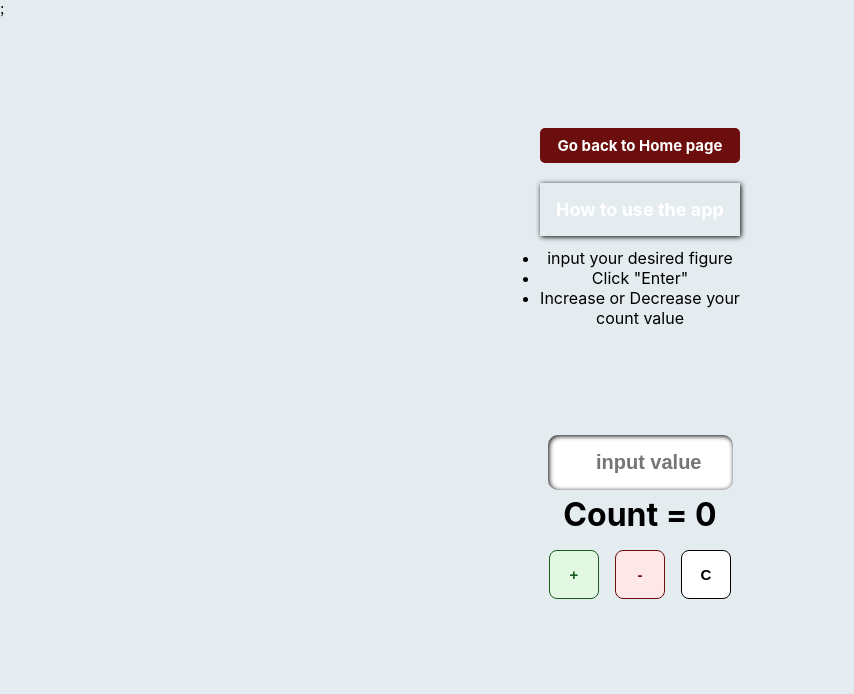
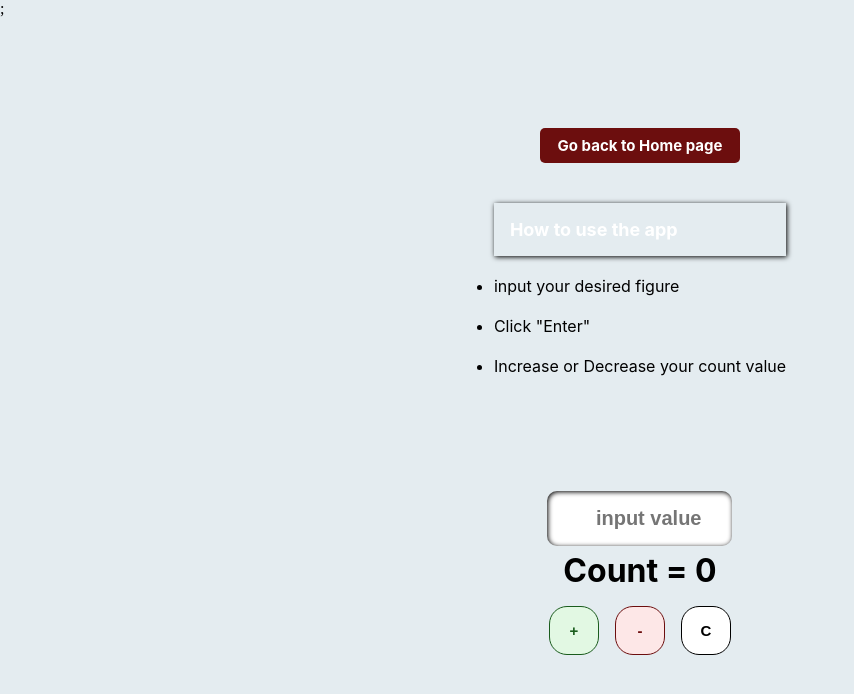
Before and after one commit to Shanu1sn0s/Altschool-Exam2, a React (Create React App) app: page /counter in a window 1280 px wide. Shown: the top 694 px of the page, without its empty margins (0-854 px from the left). Built offline with nearby package versions, Linux system fonts and the light colour scheme.

Commit message:
2 files modified

```diff
--- a/src/buttons.css
+++ b/src/buttons.css
@@ -11,7 +11,7 @@ button{
   font-weight: bold;
   font-size: 15px;
   padding: 1em;
-  border: none;border-radius: 8px;
+  border: none;border-radius: 18px;
 
 
 }
@@ -23,6 +23,7 @@ border: 1px solid var(--buttons-add) ;
 .add:hover, .reset:hover, .sub:hover{
   color:white ;
   background-color:black;
+  border: none;
 }
 .sub{
   color: var(--buttons-sub);
--- a/src/style.css
+++ b/src/style.css
@@ -13,11 +13,13 @@ body {
 }
 .how-to {
   border: 1px;
-  max-width: 200px;
-  margin-top: 20px;
+  max-width: 400px;
+  margin-top: 40px;
+  text-align: start;
+
 }
-.how-to > p {
-  margin: 12px auto;
+.how-to > p, li {
+  margin: 20px auto;
 }
 hr{
   color: #6c0e0e;
```
